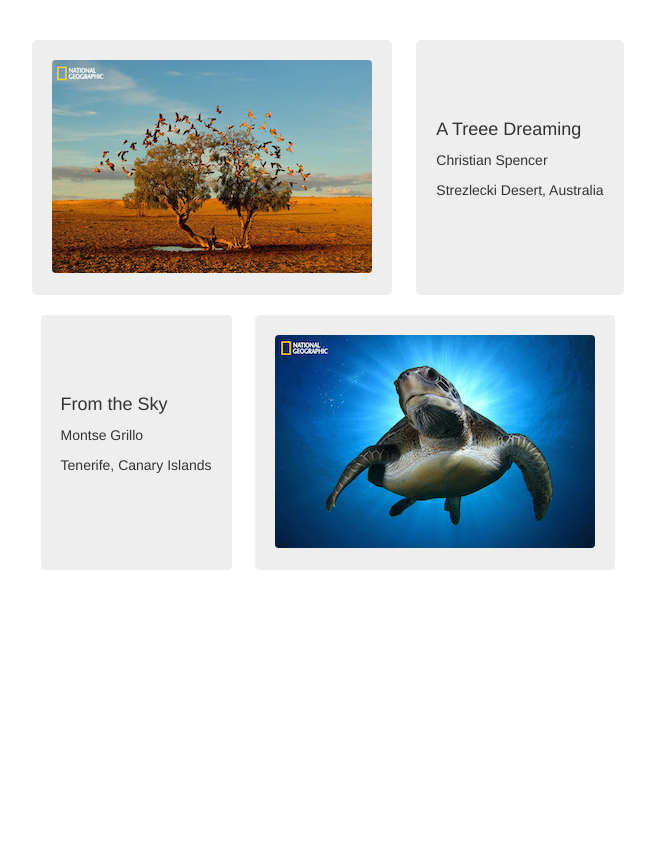
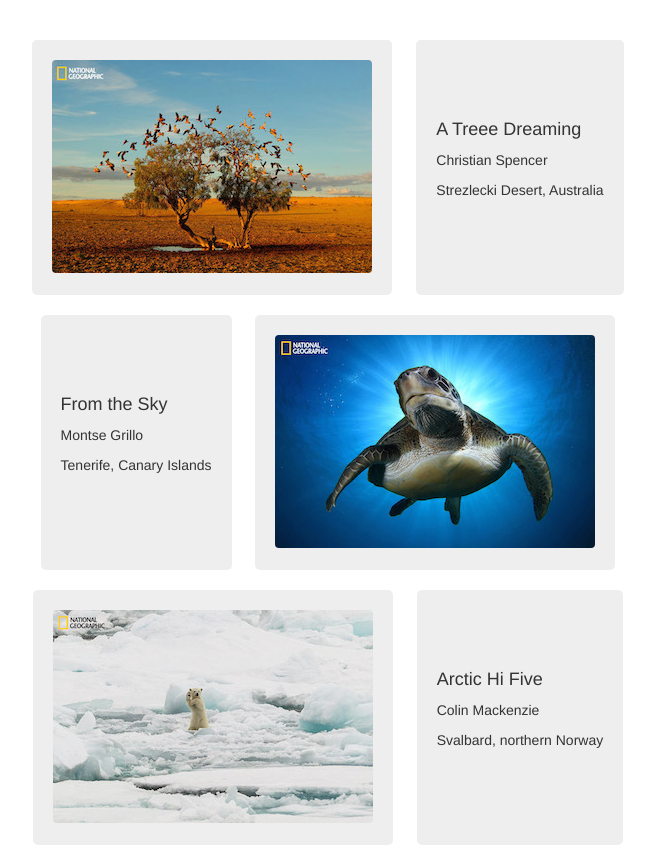
Before and after one commit to learn-co-students/git-flow-001-prework-web, a plain HTML site: page index.html in a window 1280 px wide. Shown: the whole page, without its empty margins (312-967 px from the left). Before the commit the page ends 800 px from the top, so only its background shows below. Drawn offline with Linux system fonts and the light colour scheme.

Commit message:
added polar bear

```diff
--- a/index.html
+++ b/index.html
@@ -46,7 +46,20 @@
         </div>
       </div>
       <!-- end turtle picture and caption -->
-
+      <!-- begin polar bear picture and caption -->
+      <div class="center-container">
+        <div class="card">
+          <img src="public/img/polar-bear.jpg" alt="polar bear on ice">
+        </div>
+        <div class="card">
+          <div class="caption">
+            <h4>Arctic Hi Five</h4>
+            <p>Colin Mackenzie</p>
+            <p>Svalbard, northern Norway</p>
+          </div>
+        </div>
+      </div>
+      <!-- end polar bear picture and caption -->
 
       <!--  ^  add pictures and captions above  ^  -->
     </div>
```
